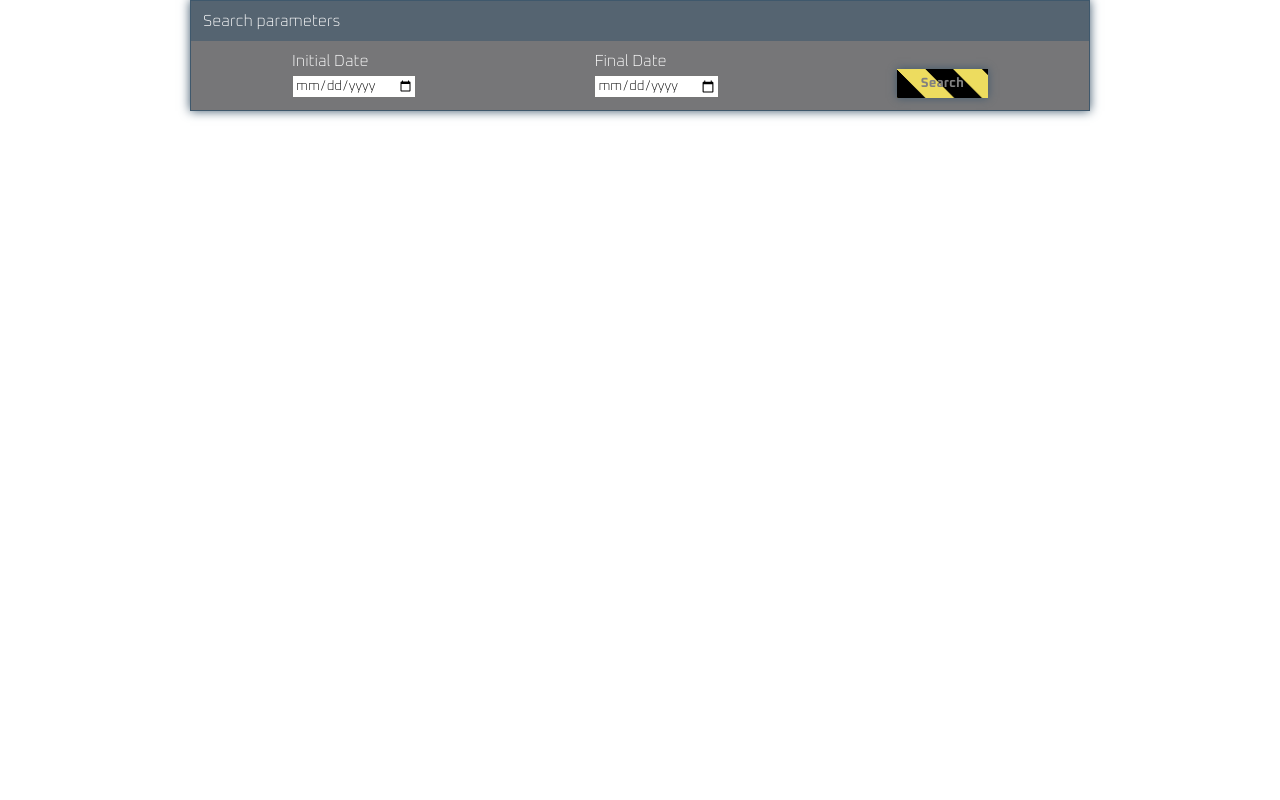
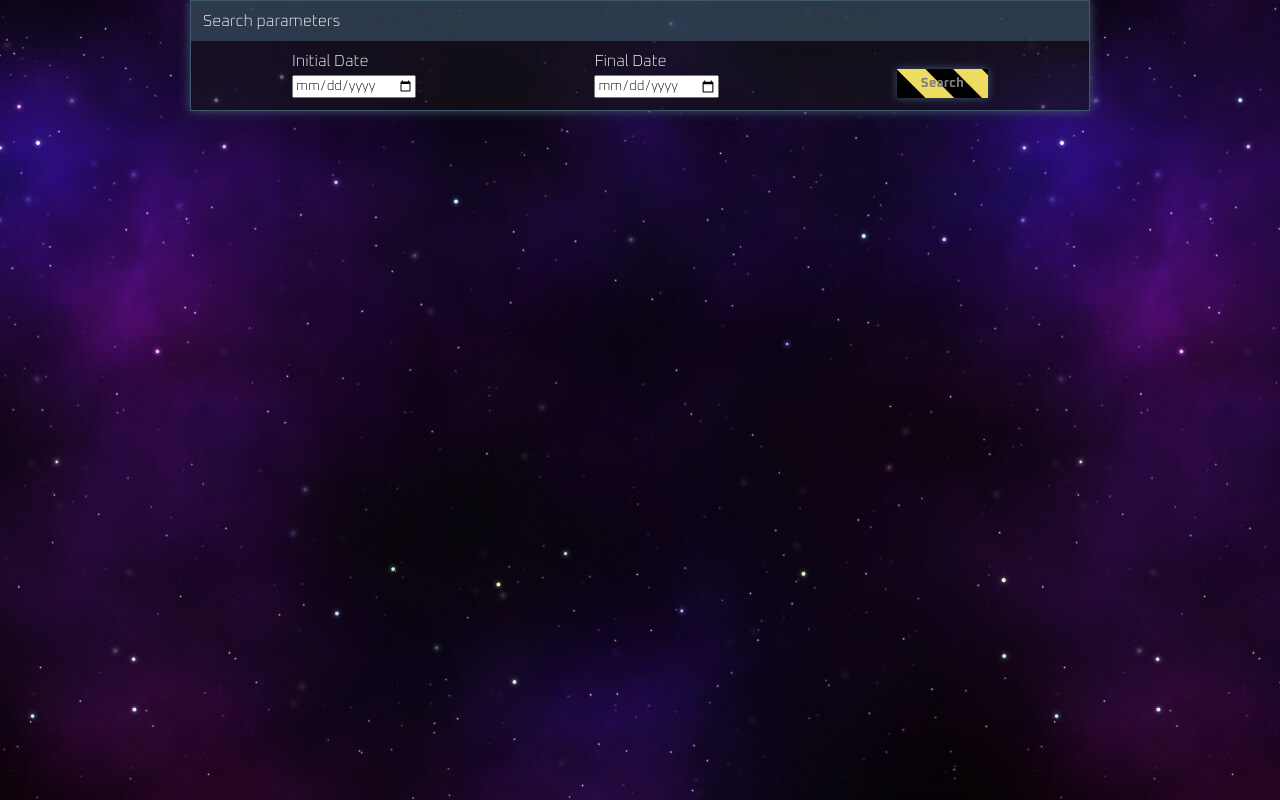
Before and after one commit to nickojs/near-earth-objects, a React (Create React App) app: page / in a window 1280 px wide. Built offline with nearby package versions, Linux system fonts and the light colour scheme.

Commit message:
Added background to body itself

```diff
--- a/src/index.css
+++ b/src/index.css
@@ -60,3 +60,4 @@ button{
 
 *{ box-sizing: border-box; }
 body, input { font-family: 'Oxanium', cursive; }
+body{ background: url(./assets/image/background.jpg); }
```
